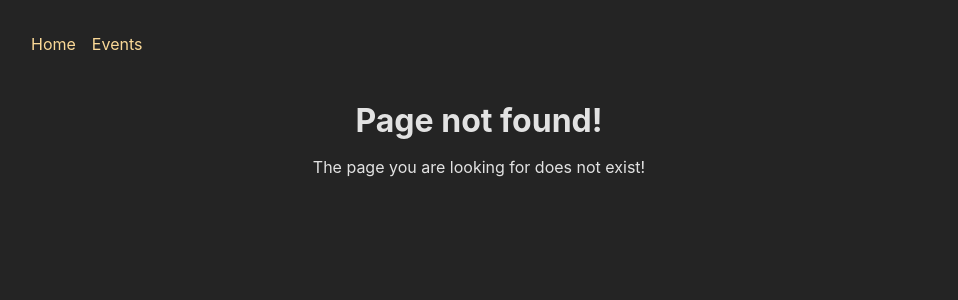
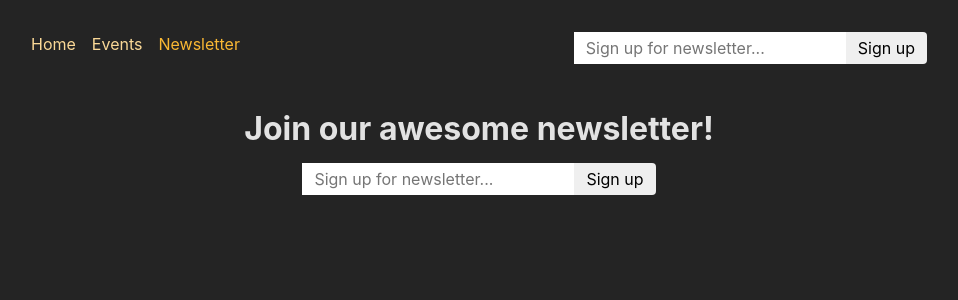
Before and after one commit to eeexcellent/react-router-with-backend, a React (Create React App) app in the folder frontend/: page /newsletter in a window 1280 px wide. Before the commit this address had no page. Shown: the top 300 px of the page, without its empty margins (161-1119 px from the left). Built offline with nearby package versions, Linux system fonts and the light colour scheme.

Commit message:
add newsletter

```diff
--- a/frontend/src/App.js
+++ b/frontend/src/App.js
@@ -10,6 +10,7 @@
 import EventsRootLayout from "./pages/EventsRoot";
 import HomePage from "./pages/Home";
 import NewEventPage from "./pages/NewEvent";
+import NewsletterPage, { action as newsletterSignup } from "./pages/Newsletter";
 import RootLayout from "./pages/Root";
 
 const router = createBrowserRouter([
@@ -21,6 +22,11 @@
       {
         index: true,
         element: <HomePage />,
+      },
+      {
+        path: "newsletter",
+        element: <NewsletterPage />,
+        action: newsletterSignup,
       },
       {
         path: "events",
--- a/frontend/src/components/MainNavigation.js
+++ b/frontend/src/components/MainNavigation.js
@@ -1,5 +1,7 @@
-import { NavLink } from "react-router-dom";
-import classes from "./MainNavigation.module.css";
+import { NavLink } from 'react-router-dom';
+
+import classes from './MainNavigation.module.css';
+import NewsletterSignup from './NewsletterSignup';
 
 function MainNavigation() {
   return (
@@ -27,8 +29,19 @@
               Events
             </NavLink>
           </li>
+          <li>
+            <NavLink
+              to="/newsletter"
+              className={({ isActive }) =>
+                isActive ? classes.active : undefined
+              }
+            >
+              Newsletter
+            </NavLink>
+          </li>
         </ul>
       </nav>
+      <NewsletterSignup />
     </header>
   );
 }
--- /dev/null
+++ b/frontend/src/components/NewsletterSignup.js
@@ -0,0 +1,32 @@
+import { useFetcher } from "react-router-dom";
+
+import { useEffect } from "react";
+import classes from "./NewsletterSignup.module.css";
+
+function NewsletterSignup() {
+  const fetcher = useFetcher();
+  const { data, state } = fetcher;
+
+  useEffect(() => {
+    if (state === "idle" && data && data.message) {
+      window.alert(data.message);
+    }
+  }, [data, state]);
+
+  return (
+    <fetcher.Form
+      method="post"
+      action="/newsletter"
+      className={classes.newsletter}
+    >
+      <input
+        type="email"
+        placeholder="Sign up for newsletter..."
+        aria-label="Sign up for newsletter"
+      />
+      <button>Sign up</button>
+    </fetcher.Form>
+  );
+}
+
+export default NewsletterSignup;
--- /dev/null
+++ b/frontend/src/components/NewsletterSignup.module.css
@@ -0,0 +1,18 @@
+.newsletter input,
+.newsletter button {
+  font: inherit;
+  padding: 0.25rem 0.75rem;
+  border-radius: 0;
+  border: none;
+}
+
+.newsletter button {
+  border-top-right-radius: 4px;
+  border-bottom-right-radius: 4px;
+  cursor: pointer;
+}
+
+.newsletter button:hover {
+  background-color: var(--color-primary-300);
+  color: var(--color-gray-800);
+}
--- /dev/null
+++ b/frontend/src/pages/Newsletter.js
@@ -0,0 +1,21 @@
+import NewsletterSignup from "../components/NewsletterSignup";
+import PageContent from "../components/PageContent";
+
+function NewsletterPage() {
+  return (
+    <PageContent title="Join our awesome newsletter!">
+      <NewsletterSignup />
+    </PageContent>
+  );
+}
+
+export default NewsletterPage;
+
+export async function action({ request }) {
+  const data = await request.formData();
+  const email = data.get("email");
+
+  // send to backend newsletter server ...
+  console.log(email);
+  return { message: "Signup successful!" };
+}
```
